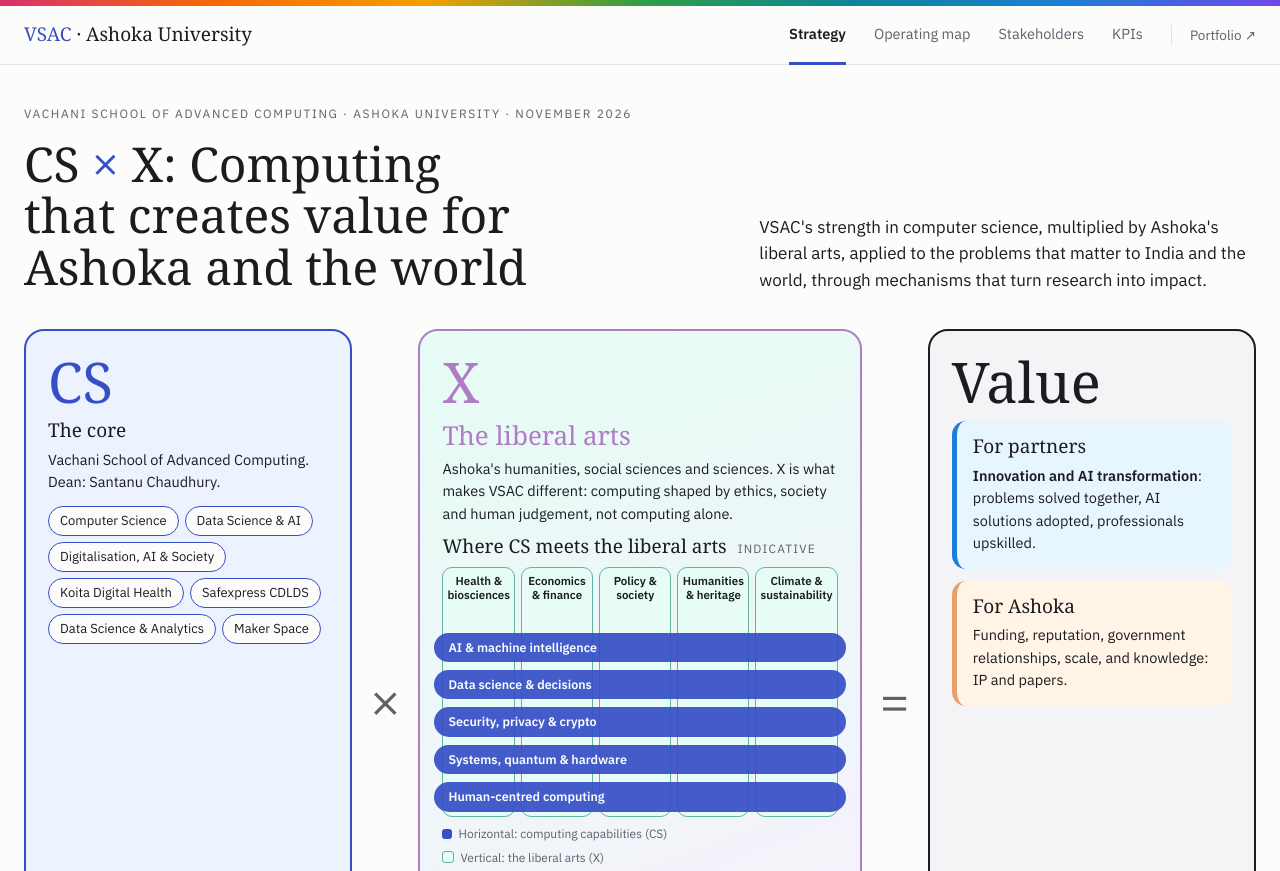
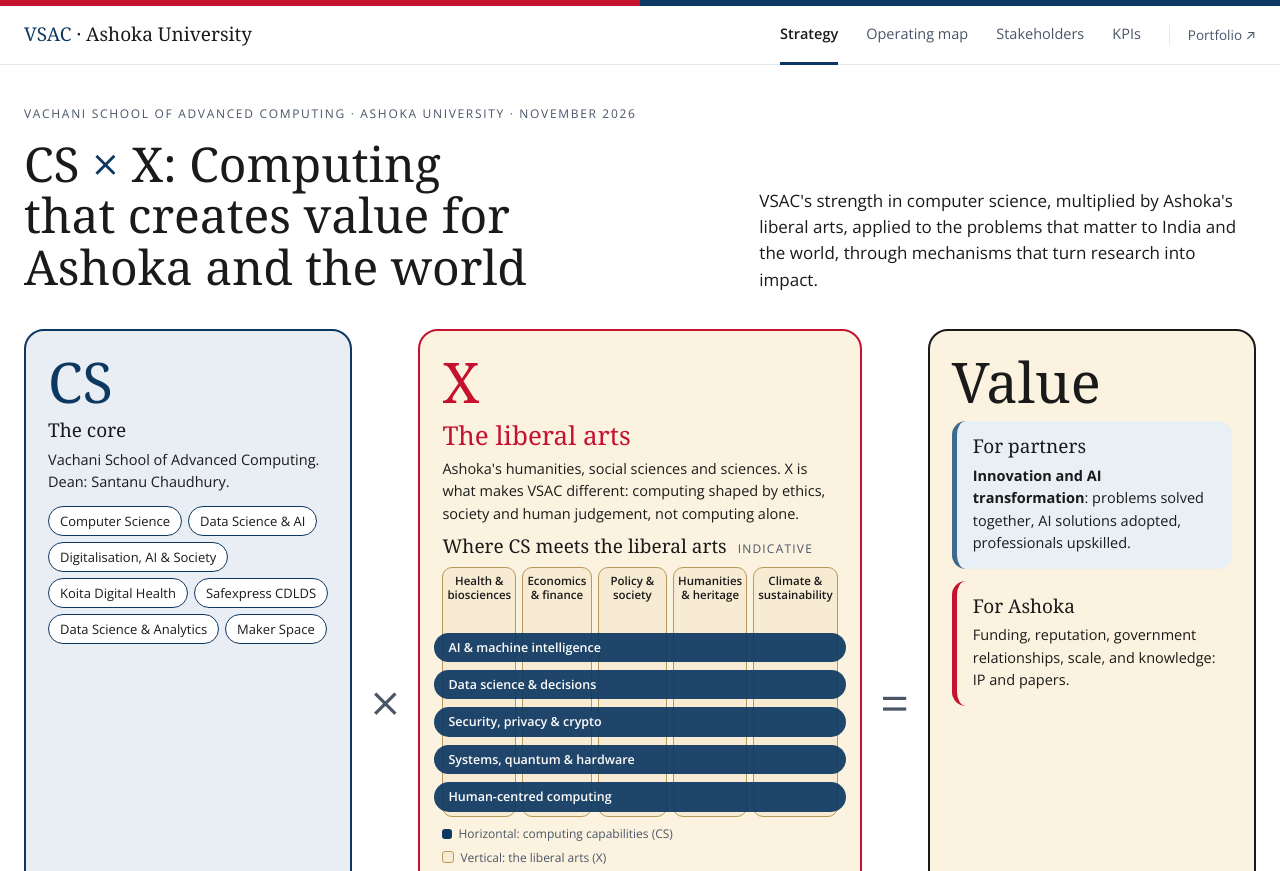
Before and after one commit to misralakshmi/misralakshmi.github.io, a plain HTML site: page vsac-strategy/index.html in a window 1280 px wide. Shown: the top 871 px of the page. Drawn offline with nearby package versions, Linux system fonts and the light colour scheme.

Commit message:
VSAC strategy: Ashoka University brand palette and typeface
Co-Authored-By: Claude Opus 5.5 <noreply@anthropic.com>
Claude-Session: https://claude.ai/code/session_01DUegMMb1QEDPCsvGhiuEQB

```diff
--- a/vsac-strategy/index.html
+++ b/vsac-strategy/index.html
@@ -6,45 +6,50 @@
 <title>VSAC Strategy Map</title>
 <link rel="preconnect" href="https://fonts.googleapis.com">
 <link rel="preconnect" href="https://fonts.gstatic.com" crossorigin>
-<link href="https://fonts.googleapis.com/css2?family=IBM+Plex+Sans:wght@400;500;600&display=swap" rel="stylesheet">
+<link href="https://fonts.googleapis.com/css2?family=Open+Sans:wght@400;500;600;700&display=swap" rel="stylesheet">
 <style>
-/* Plan: colourful editorial. Each external stakeholder owns a hue; its path lights up in that hue.
-   Columns sit on soft pastel tints; the VSAC hub is indigo, the problem bar an amber-to-coral band.
-   Layout: flow diagram + side panel, then "who powers VSAC", then mechanisms on a three-year line. */
+/* Plan: Ashoka University brand palette (red #C4122F, blue #0D3862, deep red, deep blue, beige, greys; Georgia + Open Sans).
+   Each partner type keeps its own tone within the brand family; CS (horizontal) is Ashoka blue, the liberal arts (vertical) Ashoka beige.
+   Layout: landing equation, flow diagram + side panel, stakeholders directory, KPI cards. */
 :root {
-  --paper: #fcfcfb; --ink: #1b1c20; --muted: #5d616a; --rule: #e2e3e7; --soft: #f4f4f6;
-  --parks: #ae3ec9; --parks-t: #fcefff; --gov: #d6336c; --startups: #f76707; --gcc: #1c7ed6; --bigtech: #7048e8; --indian: #2f9e44; --univ: #0c8599;
-  --gov-t: #fff0f6; --startups-t: #fff4e6; --gcc-t: #e7f5ff; --bigtech-t: #f3f0ff; --indian-t: #ebfbee; --univ-t: #e3fafc;
-  --hub: #364fc7; --hub-t: #edf2ff;
-  --th-t: #e6fcf5; --th-b: #63b3a0; --me-t: #f8f0fc; --me-b: #b07cc6; --im-t: #fff9db; --im-b: #d4a72c; --re-t: #fff4e6; --re-b: #e8a06a;
-  --bar-a: #f59f00; --bar-b: #f03e3e;
-  --exists: #2f9e44; --seed: #f59f00; --build: #d6336c;
+  --red: #C4122F; --red-d: #a70e13; --blue: #0D3862; --navy: #15113e; --beige: #F7EBD3; --beige-n: #FBF3DF;
+  --paper: #ffffff; --ink: #1a1a1a; --muted: #4a5568; --rule: #e3e8ec; --soft: #FBF3DF;
+  --parks: #C4122F; --parks-t: #fbe7ea; --gov: #0D3862; --startups: #E8586F; --gcc: #3E6A8F; --bigtech: #15113e; --indian: #8C6D2F; --univ: #6D7F89;
+  --gov-t: #e4ebf2; --startups-t: #fdecef; --gcc-t: #e8eff5; --bigtech-t: #e7e6ef; --indian-t: #f7efe0; --univ-t: #edf1f3;
+  --hub: #0D3862; --hub-t: #e8eef4;
+  --th-t: #F7EBD3; --th-b: #b8995a; --me-t: #f2f5f7; --me-b: #7F93A0; --im-t: #FBF3DF; --im-b: #a70e13; --re-t: #FBF3DF; --re-b: #C4122F;
+  --bar-a: #C4122F; --bar-b: #15113e;
+  --exists: #0D3862; --seed: #8C6D2F; --build: #C4122F;
   --display: Georgia, "Times New Roman", serif;
-  --body: "IBM Plex Sans", "Helvetica Neue", Arial, sans-serif;
+  --body: "Open Sans", -apple-system, BlinkMacSystemFont, "Helvetica Neue", Arial, sans-serif;
   color-scheme: light;
 }
 @media (prefers-color-scheme: dark) {
   :root:not([data-theme="light"]) {
-    --paper:#15161a; --ink:#ececef; --muted:#a5a8b0; --rule:#2e3038; --soft:#1d1f25;
-    --parks:#da77f2; --parks-t:#2f1a35; --gov:#f06595; --startups:#ff922b; --gcc:#4dabf7; --bigtech:#9775fa; --indian:#51cf66; --univ:#3bc9db;
-    --gov-t:#3a1a27; --startups-t:#3a2512; --gcc-t:#12283d; --bigtech-t:#251c3f; --indian-t:#14301b; --univ-t:#0f2f33;
-    --hub:#748ffc; --hub-t:#1c2340;
-    --th-t:#11302a; --th-b:#4d9e8b; --me-t:#2a1a30; --me-b:#9c6bb3; --im-t:#33290f; --im-b:#c49a2a; --re-t:#33240f; --re-b:#c98450;
+    --red:#e8586f; --red-d:#d9414f; --blue:#7fa6cf; --navy:#a9a5d6; --beige:#3a3222; --beige-n:#2c2619;
+    --paper:#121418; --ink:#ececef; --muted:#a7afb8; --rule:#2c3138; --soft:#22201a;
+    --parks:#e8586f; --parks-t:#3a1a20; --gov:#7fa6cf; --startups:#f0899b; --gcc:#8fb1cf; --bigtech:#a9a5d6; --indian:#cda968; --univ:#9fb0b9;
+    --gov-t:#16263a; --startups-t:#3a1d24; --gcc-t:#1a2a38; --bigtech-t:#211f38; --indian-t:#33291a; --univ-t:#222a2f;
+    --hub:#7fa6cf; --hub-t:#16263a;
+    --th-t:#3a3222; --th-b:#cda968; --me-t:#20262c; --me-b:#9fb0b9; --im-t:#2c2619; --im-b:#e8586f; --re-t:#2c2619; --re-b:#e8586f;
+    --bar-a:#e8586f; --bar-b:#7fa6cf; --exists:#7fa6cf; --seed:#cda968; --build:#e8586f;
     color-scheme: dark;
   }
 }
 :root[data-theme="dark"] {
-  --paper:#15161a; --ink:#ececef; --muted:#a5a8b0; --rule:#2e3038; --soft:#1d1f25;
-  --parks:#da77f2; --parks-t:#2f1a35; --gov:#f06595; --startups:#ff922b; --gcc:#4dabf7; --bigtech:#9775fa; --indian:#51cf66; --univ:#3bc9db;
-  --gov-t:#3a1a27; --startups-t:#3a2512; --gcc-t:#12283d; --bigtech-t:#251c3f; --indian-t:#14301b; --univ-t:#0f2f33;
-  --hub:#748ffc; --hub-t:#1c2340;
-  --th-t:#11302a; --th-b:#4d9e8b; --me-t:#2a1a30; --me-b:#9c6bb3; --im-t:#33290f; --im-b:#c49a2a; --re-t:#33240f; --re-b:#c98450;
+  --red:#e8586f; --red-d:#d9414f; --blue:#7fa6cf; --navy:#a9a5d6; --beige:#3a3222; --beige-n:#2c2619;
+  --paper:#121418; --ink:#ececef; --muted:#a7afb8; --rule:#2c3138; --soft:#22201a;
+  --parks:#e8586f; --parks-t:#3a1a20; --gov:#7fa6cf; --startups:#f0899b; --gcc:#8fb1cf; --bigtech:#a9a5d6; --indian:#cda968; --univ:#9fb0b9;
+  --gov-t:#16263a; --startups-t:#3a1d24; --gcc-t:#1a2a38; --bigtech-t:#211f38; --indian-t:#33291a; --univ-t:#222a2f;
+  --hub:#7fa6cf; --hub-t:#16263a;
+  --th-t:#3a3222; --th-b:#cda968; --me-t:#20262c; --me-b:#9fb0b9; --im-t:#2c2619; --im-b:#e8586f; --re-t:#2c2619; --re-b:#e8586f;
+  --bar-a:#e8586f; --bar-b:#7fa6cf; --exists:#7fa6cf; --seed:#cda968; --build:#e8586f;
   color-scheme: dark;
 }
 * { box-sizing: border-box; }
 body { margin: 0; background: var(--paper); color: var(--ink); font: 15px/1.55 var(--body); }
 .wrap { max-width: 1440px; margin: 0 auto; padding: 0 24px 72px; }
-.topband { height: 6px; background: linear-gradient(90deg, var(--gov), var(--startups), var(--bar-a), var(--indian), var(--univ), var(--gcc), var(--bigtech)); }
+.topband { height: 6px; background: linear-gradient(90deg, var(--red) 0 50%, var(--blue) 50% 100%); }
 h1, h2, h3 { font-family: var(--display); font-weight: normal; text-wrap: balance; margin: 0; }
 h1 { font-size: clamp(32px, 4.2vw, 48px); line-height: 1.08; max-width: 22ch; }
 h1 em { font-style: normal; color: var(--hub); }
@@ -213,8 +218,8 @@ svg#phase { display: block; width: 100%; height: auto; margin-top: 18px; font-fa
 .eq-card p { margin: 0; font-size: 14.5px; }
 .eq-cs { background: var(--hub-t); border: 2px solid var(--hub); }
 .eq-cs .eq-sym { color: var(--hub); }
-.eq-x { background: linear-gradient(160deg, var(--th-t), var(--me-t)); border: 2px solid var(--me-b); }
-.eq-x .eq-sym { color: var(--me-b); }
+.eq-x { background: var(--beige-n); border: 2px solid var(--red); }
+.eq-x .eq-sym { color: var(--red); }
 .eq-v { background: var(--soft); border: 2px solid var(--ink); display: flex; flex-direction: column; gap: 12px; }
 .eq-v .eq-sym { color: var(--ink); margin-bottom: 0; }
 .eq-half { margin-top: 10px; }
@@ -239,7 +244,7 @@ svg#phase { display: block; width: 100%; height: auto; margin-top: 18px; font-fa
 @media (max-width: 1100px) { .eq { grid-template-columns: 1fr; } .eq-op { justify-self: center; font-size: 40px; line-height: .8; } .explore { grid-template-columns: 1fr; } }
 .tmx { position: relative; margin-top: 8px; }
 .tmx-cols { display: grid; grid-template-columns: repeat(5, 1fr); gap: 6px; }
-.tcol { background: var(--th-t); border: 1.5px solid var(--th-b); border-radius: 10px; height: 250px; padding: 6px 4px; font-size: 11.5px; line-height: 1.25; text-align: center; font-weight: 600; }
+.tcol { background: var(--beige); border: 1.5px solid var(--th-b); border-radius: 10px; height: 250px; padding: 6px 4px; font-size: 11.5px; line-height: 1.25; text-align: center; font-weight: 600; }
 .tmx-rows { position: absolute; left: -8px; right: -8px; top: 66px; display: grid; gap: 8px; }
 .trow { background: var(--hub); color: #fff; border-radius: 999px; padding: 5px 14px; font-size: 12.5px; font-weight: 600; opacity: .92; }
 .tmx-key { display: flex; flex-wrap: wrap; gap: 6px 16px; margin-top: 8px; font-size: 12px; color: var(--muted); }
@@ -247,7 +252,7 @@ svg#phase { display: block; width: 100%; height: auto; margin-top: 18px; font-fa
 .tmx-key .kh::before { background: var(--hub); }
 .tmx-key .kv::before { background: var(--th-t); border: 1.5px solid var(--th-b); }
 .la-band { margin-top: 8px; background: var(--th-b); color: #fff; border-radius: 10px; padding: 8px 12px; font-size: 12.5px; line-height: 1.4; }
-.x-head { font-size: 26px !important; color: var(--me-b); }
+.x-head { font-size: 26px !important; color: var(--red); }
 .x-sub { font-size: 14.5px !important; margin-bottom: 4px !important; }
 .nav a.ext { font-size: 13.5px; color: var(--muted); text-decoration: none; padding-left: 18px; border-left: 1px solid var(--rule); }
 .nav a.ext:hover { color: var(--ink); text-decoration: underline; }
```
